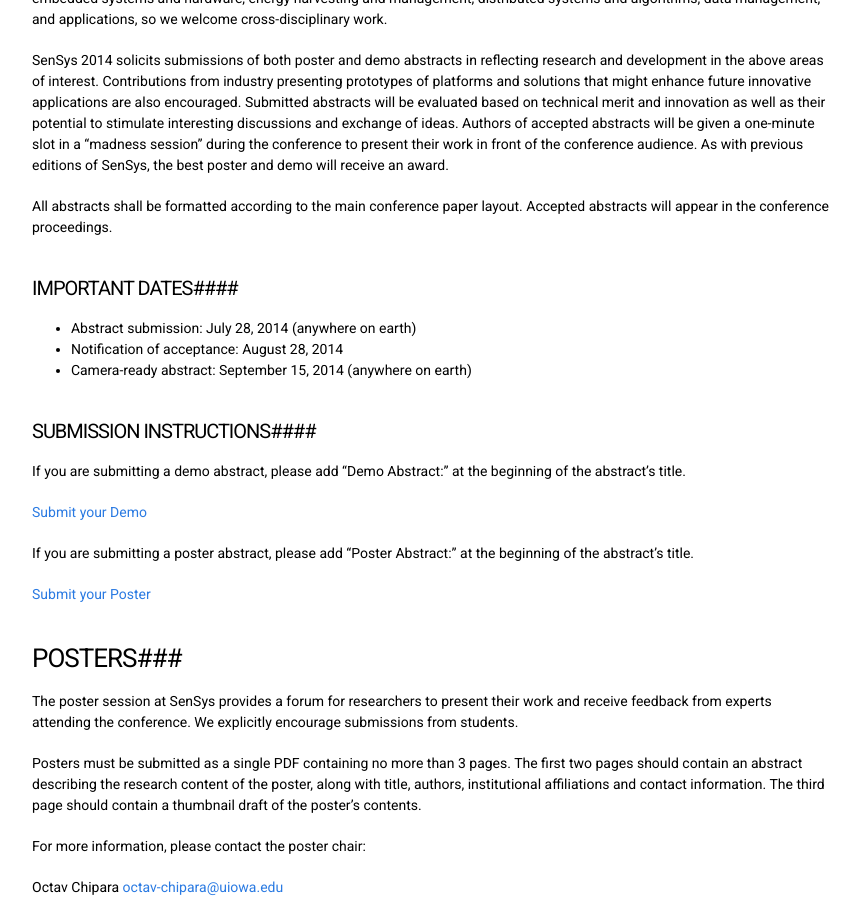
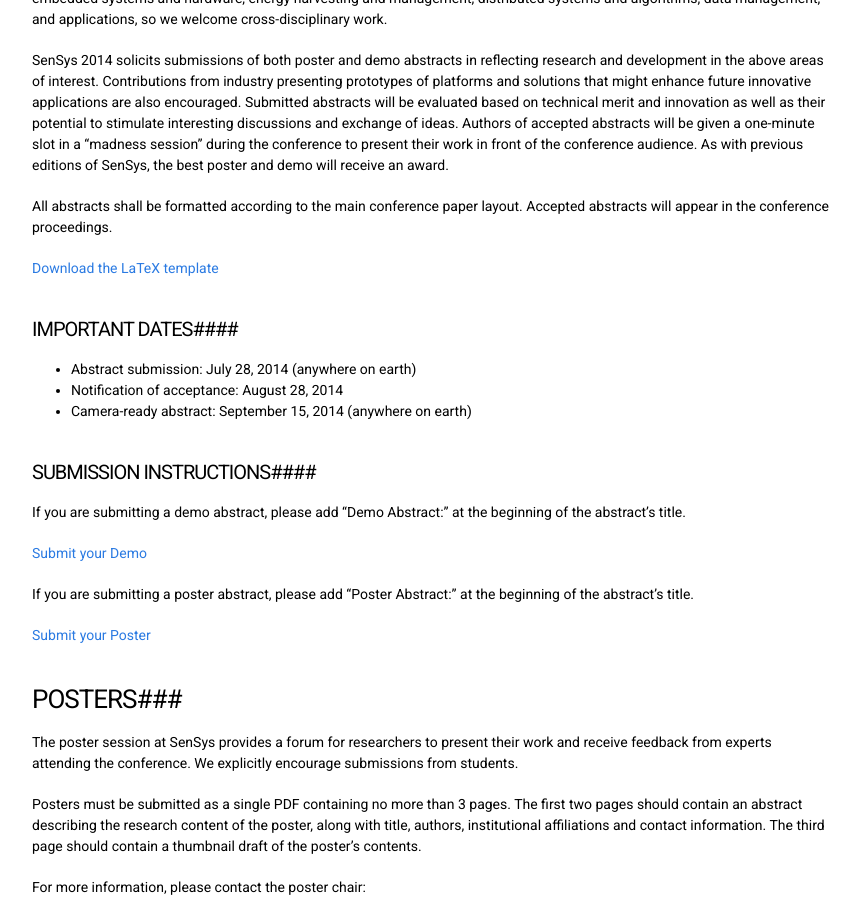
Before and after one commit to rfdickerson/acm-sensys2014-website, a Jekyll site: the page built from demos.md, in a window 1280 px wide and 900 px high, scrolled down 426 px. Shown: the whole window, without its empty margins (208-1068 px from the left). Built offline with Jekyll 4.4.1, drawn with Linux system fonts in a browser that asks for light colours.

Commit message:
added the latex template

```diff
--- a/demos.md
+++ b/demos.md
@@ -40,6 +40,7 @@ All abstracts shall be formatted according to the main conference
 paper layout. Accepted abstracts will appear in the conference
 proceedings.
 
+[Download the LaTeX template]({{ site.baseurl }}/resources/documents/latex-sensys.zip)
 
 ####IMPORTANT DATES####
 
@@ -63,6 +64,8 @@ If you are submitting a poster abstract, please add "Poster Abstract:"
 at the beginning of the abstract's title.
 
 <a href="https://www.easychair.org/conferences/?conf=sensys2014posters">Submit your Poster</a>
+
+
 
 
 ###POSTERS###
```
Also changed, not shown: 1 other file.
